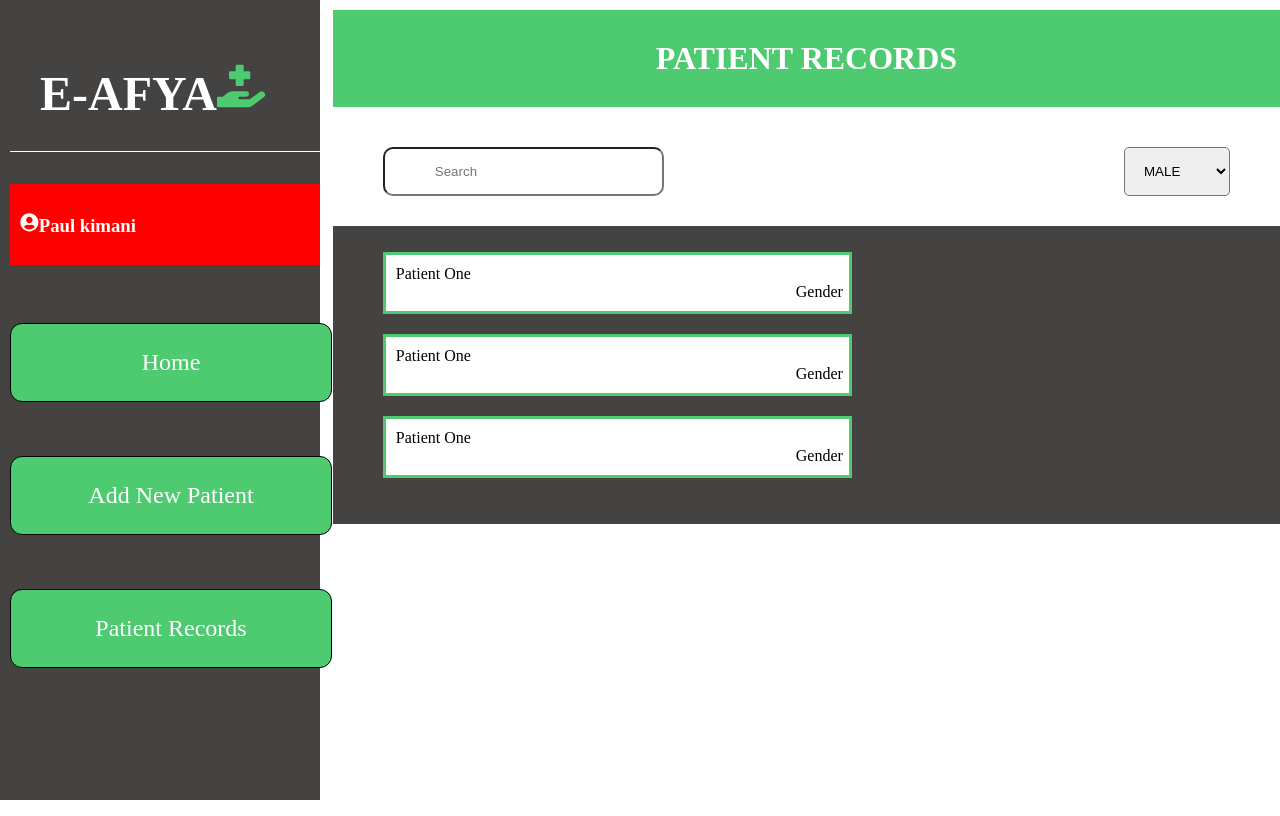
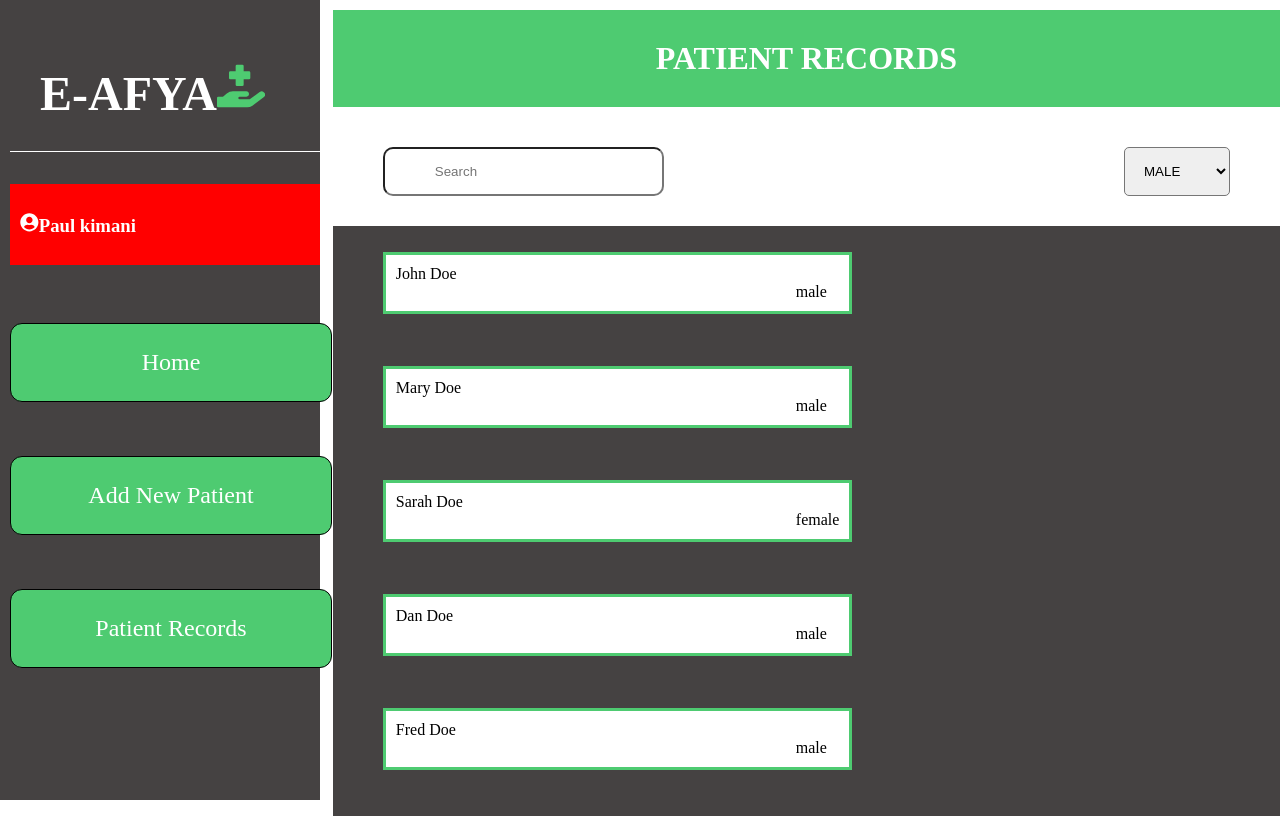
Before and after one commit to elviskim18/E-AFYA, a React (Create React App) app: page /patientrecords in a window 1280 px wide. Built offline with nearby package versions, Linux system fonts and the light colour scheme; data requests are answered from the project's data file.

Commit message:
make get request function from the server

```diff
--- a/package.json
+++ b/package.json
@@ -6,6 +6,7 @@
     "@testing-library/jest-dom": "^5.16.4",
     "@testing-library/react": "^13.3.0",
     "@testing-library/user-event": "^13.5.0",
+    "axios": "^0.27.2",
     "react": "^18.2.0",
     "react-dom": "^18.2.0",
     "react-icons": "^4.4.0",
@@ -18,7 +19,8 @@
     "start": "react-scripts start",
     "build": "react-scripts build",
     "test": "react-scripts test",
-    "eject": "react-scripts eject"
+    "eject": "react-scripts eject",
+    "server": "json-server --watch db.json -p 8000"
   },
   "eslintConfig": {
     "extends": [
--- a/src/components/Main.js
+++ b/src/components/Main.js
@@ -1,14 +1,37 @@
-import React from "react";
+import React, {useState, useEffect} from "react";
 import Home from "./Home";
 import NewPatient from "./NewPatient";
 import PatientRecords from "./PatientRecords";
 import { Routes, Route } from "react-router-dom";
+import axios from "axios";
+
 
 function Main (){
+    const [patients ,setpatients] = useState([]);
+    const url = "http://localhost:8000/patients"
+
+
+    //get patients
+    function getPatients (){
+        axios.get(url).then((resp) => {
+          const pat = resp.data
+          console.log(pat)
+          setpatients(pat)
+        })
+      }
+
+    //useEffect
+    useEffect(() =>{
+        getPatients()
+
+    },[])
+
+
+
     return(
         <div className="Main">
             <Routes>
-                <Route exact path="/patientrecords" element={<PatientRecords />}/>
+                <Route exact path="/patientrecords" element={<PatientRecords patients={patients}/>}/>
             </Routes>
             <Routes>
                 <Route exact path="/newpatient" element={<NewPatient />}/>
--- a/src/components/Patient.js
+++ b/src/components/Patient.js
@@ -1,11 +1,10 @@
 import React from "react";
 
-function Patient (){
+function Patient ({patient}){
     return (
         <ul>
-            <li className="patient">Patient One <span>Gender</span></li>
-            <li className="patient">Patient One <span>Gender</span></li>
-            <li className="patient">Patient One <span>Gender</span></li>
+            <li className="patient">{patient.name} <span>{patient.gender}</span></li>
+
         </ul>
 
 
--- a/src/components/PatientRecords.js
+++ b/src/components/PatientRecords.js
@@ -3,7 +3,7 @@ import Patient from "./Patient";
 
 
 
-function PatientRecords (){
+function PatientRecords ({patients}){
     return (
         <div>
             <h1 className="header">PATIENT RECORDS</h1>
@@ -15,7 +15,10 @@ function PatientRecords (){
                 </select>
             </div>
             <div className="pRecords">
-                <Patient />
+                {patients.map((patient)=>{
+                    return <Patient  key={patient.id}patient={patient}/>
+                })}
+
             </div>
 
         </div>
```
Also changed, not shown: 1 other file (tests, documents, lock files or other folders).
